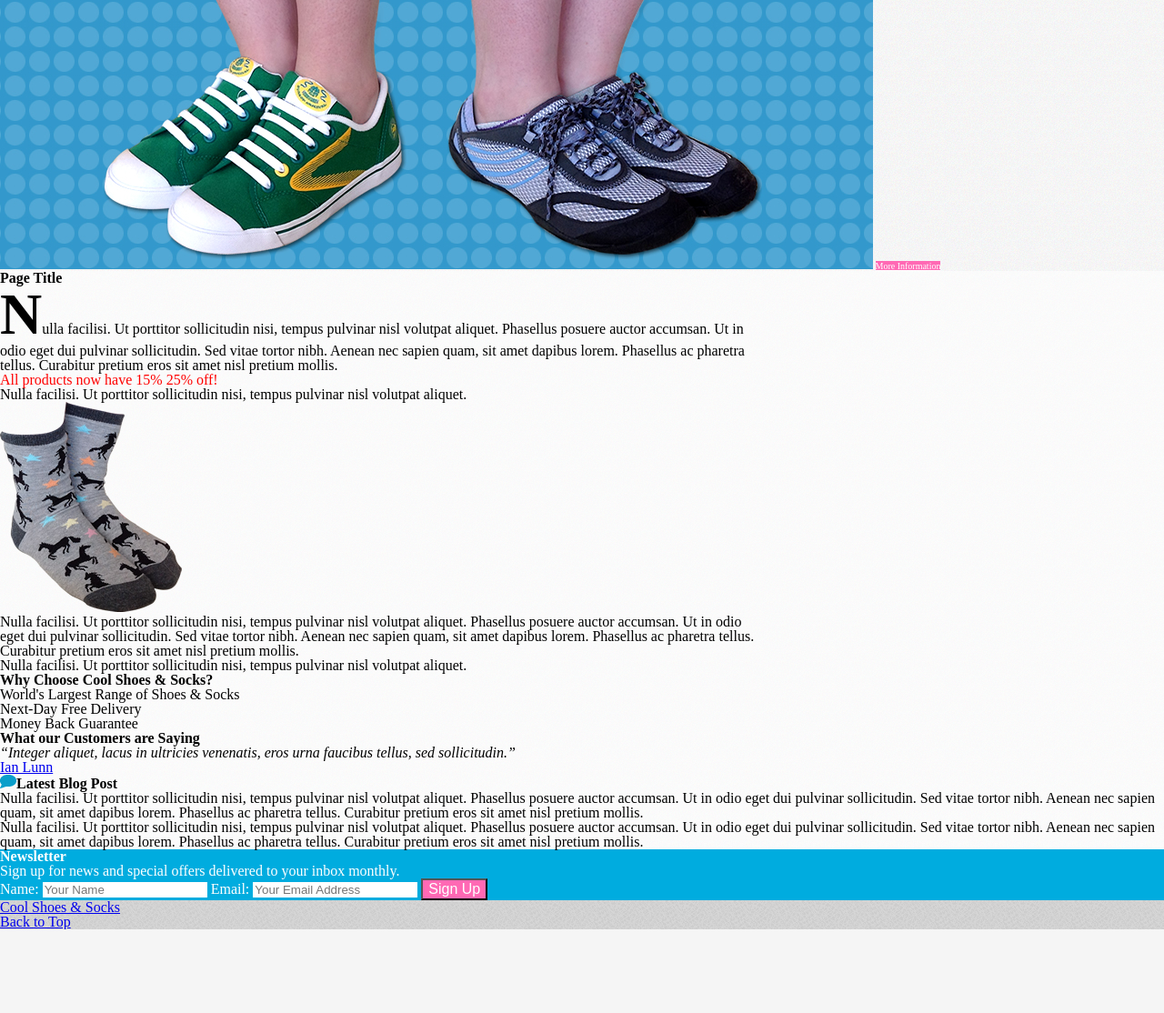
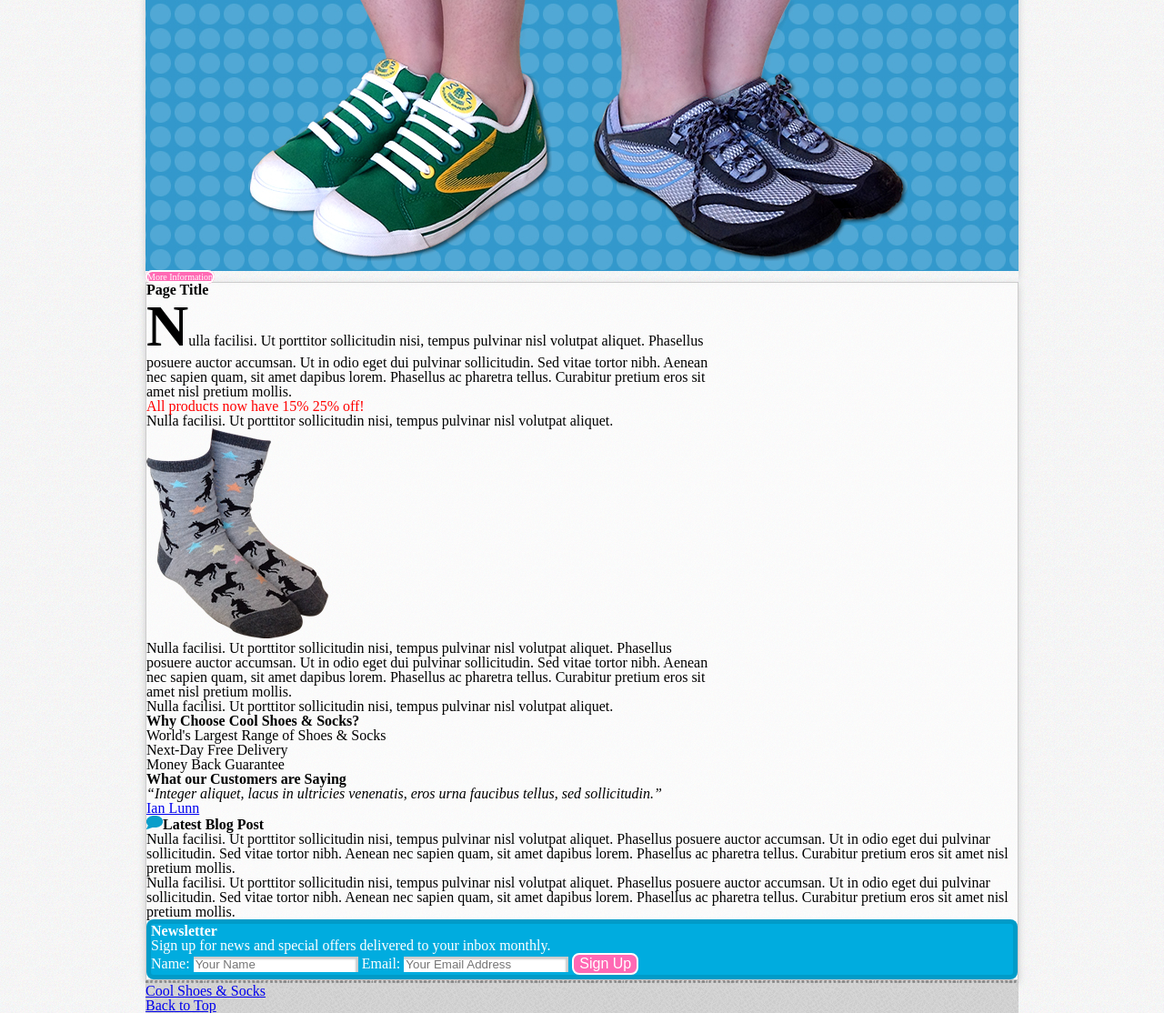
Before and after one commit to jericso/ittraining-css3foundations-coolshoesandsocks, a plain HTML site: page index.html in a window 1280 px wide. Shown: the part 121-1235 px from the top of the page at 91% size. Before the commit the page ends 1143 px from the top, so only its background shows below. Drawn offline with Linux system fonts and the light colour scheme.

Commit message:
Ch 5 - Borders, Border Images

```diff
--- a/css/styles.css
+++ b/css/styles.css
@@ -4,10 +4,15 @@ body {
 	background-color: #f5f5f5;
 	background-image: url("../images/bg-body.jpg");
 	font-size: 62.5%;
+	margin: 0 auto;
+	max-width: 960px;
 }
 
-#header, #main, #footer {
-	font-size: 1.6em;     /* inherited value (10px) x 1.6em = 16px */
+#header,
+#main,
+#footer {
+	font-size: 1.6em;
+	/* inherited value (10px) x 1.6em = 16px */
 }
 
 a:link {
@@ -32,18 +37,25 @@ a:focus {
 	outline-width: 1px;
 }
 
-h1, h2, h3, h4 {
+h1,
+h2,
+h3,
+h4 {
 	font-weight: bold;
 }
 
 #main {
 	background-color: white;
 	background-color: rgba(255, 255, 255, 0.6);
+	border: #ccc solid 1px;
+	box-shadow: 0 3px 8px 0 #ccc;
 }
 
 .button {
 	background-color: hotpink;
 	color: white;
+	border-radius: 8px;
+	border: 2px solid white;
 }
 
 blockquote p {
@@ -58,16 +70,18 @@ blockquote p:after {
 	content: "\201D";
 }
 
-aside > h3 {
+aside>h3 {
 	font-weight: bold;
 }
 
-p + .offer {
+p+.offer {
 	color: red;
 }
 
-input[type="text"], input[type="email"] {
+input[type="text"],
+input[type="email"] {
 	border: none;
+	box-shadow: -3px 3px 2px 0 #ccc inset;
 }
 
 input[type="submit"][class="button"] {
@@ -86,11 +100,15 @@ input[type="submit"][class="button"]:hover {
 #newsletter {
 	color: white;
 	background-color: #00ACDF;
+	border-radius: 8px;
+	border: rgba(0, 0, 0, 0.1) solid 5px;
 }
 
 #footer {
 	background-color: #ccc;
 	background-image: url("../images/bg-footer.jpg");
+	border-top: #999 dotted 4px;
+	-webkit-border-image: url("../images/bdr-footer.png") 4 repeat;
 }
 
 .showcase .button:hover {
@@ -100,3 +118,12 @@ input[type="submit"][class="button"]:hover {
 #content {
 	width: 65%;
 }
+
+#header nav>ul {
+	border-radius: 20px;
+	border: #ccc solid 1px;
+}
+
+.showcase {
+	box-shadow: 0 -3px 8px 0 #ccc;
+}
```
